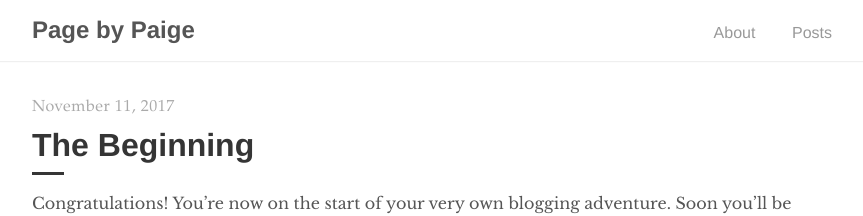
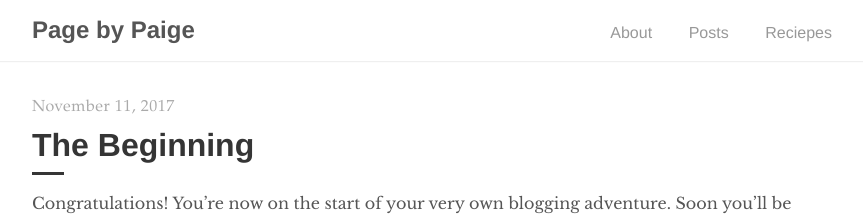
Before and after one commit to APHarrington/apharrington.github.io, a Jekyll site: the page built from index.html, in a window 1280 px wide. Shown: the top 216 px of the page, without its empty margins (208-1071 px from the left). Built offline with Jekyll 4.4.1, drawn with Linux system fonts in a browser that asks for light colours; the list of posts is cut into pages by our own code.

Commit message:
Added Receipes

```diff
--- a/_layouts/default.html
+++ b/_layouts/default.html
@@ -12,6 +12,7 @@
         <ul>
           <li><a href="{{ '/about' | prepend: site.baseurl }}">About</a></li>
           <li><a href="{{ site.baseurl }}/">Posts</a></li>
+          <li><a href="{{ site.baseurl }}/">Reciepes</a></li>
         </ul>
     </div>
   </nav>
```
